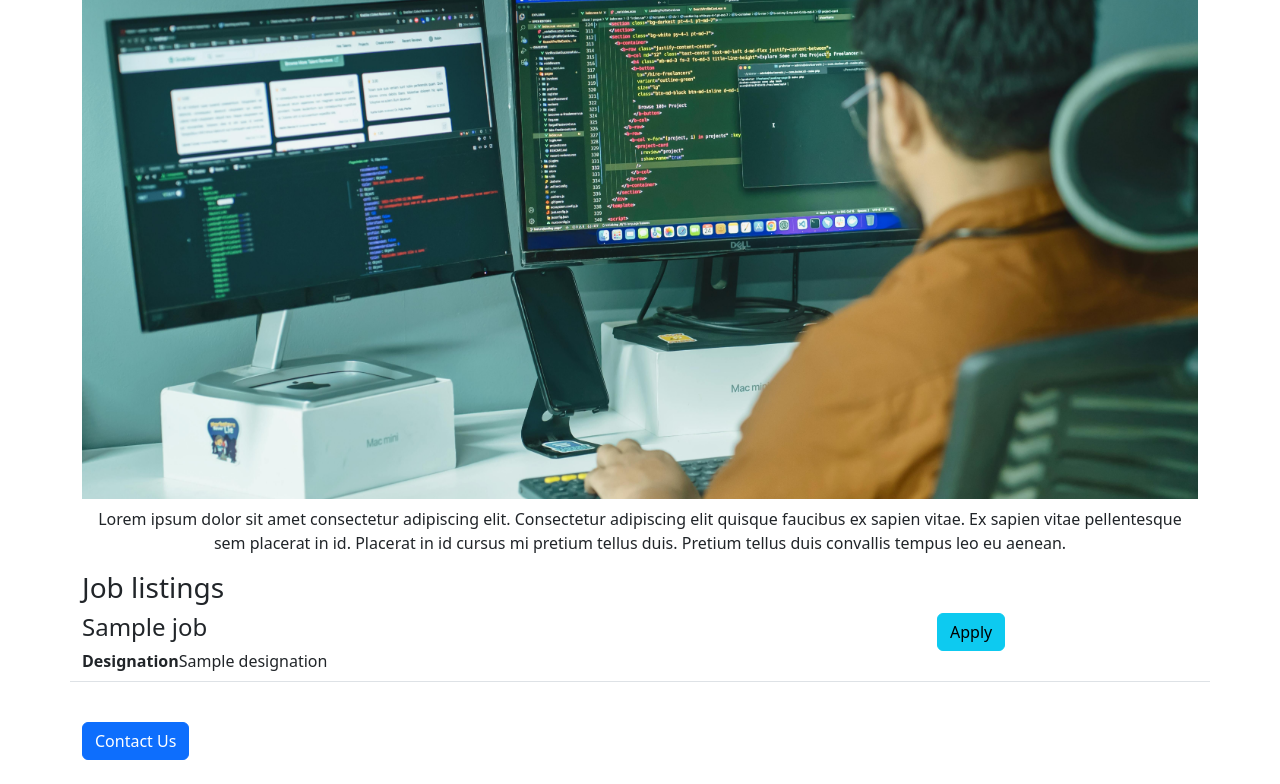
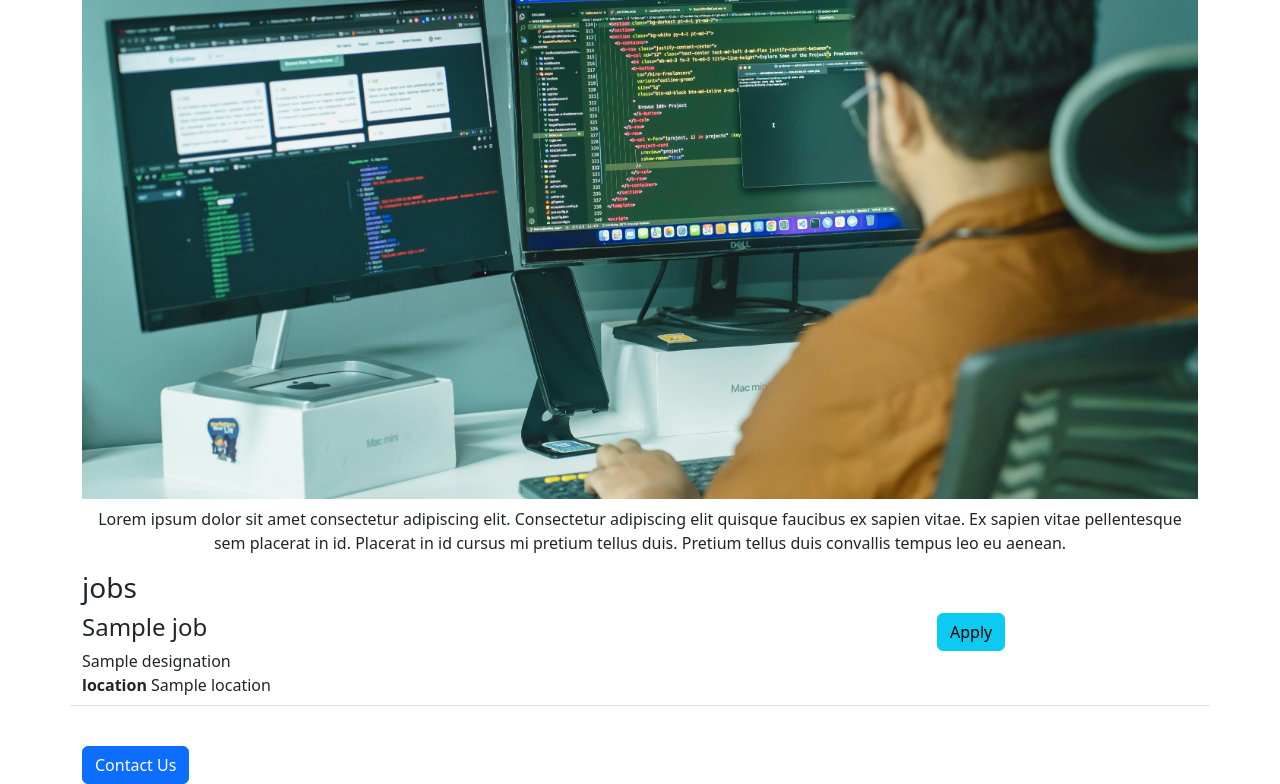
Before and after one commit to harshith-MAIN/Career_website, a Flask app: template templates/index.html in a window 1280 px wide. Shown: the part 161-945 px from the top of the page. Before the commit the page ends 921 px from the top, so only its background shows below. Run offline with Flask 3, Linux system fonts and the light colour scheme; the template is opened without the code that fills it: most values are stand-ins (such as "Sample title", 1, 10 or a date in 2020).

Commit message:
made changes

```diff
--- a/app.py
+++ b/app.py
@@ -1,28 +1,32 @@
 from flask import Flask,render_template,jsonify
+from database import load_jobs_from_db
 
 app = Flask(__name__)
 
-JOBS = [{
-    id :1,
-    "Desgination":" Data Analyst",
-    "Salary": 4000000
-},
-    {id :2,
-    "Desgination":"Analyst",
-    "Salary": 4030000
-},
-    {id :3,
-    "Desgination":" Data Science",
-    "Salary": 5000000
-},
-    {id :4,
-    "Desgination":" MLEngineer",
-    "Salary": 5000000
-}
-]
+'''JOBS = [{
+        id :1,
+        "Desgination":" Data Analyst",
+        "Salary": 4000000
+    },
+        {id :2,
+        "Desgination":"Analyst",
+        "Salary": 4030000
+    },
+        {id :3,
+        "Desgination":" Data Science",
+        "Salary": 5000000
+    },
+        {id :4,
+        "Desgination":" MLEngineer",
+        "Salary": 5000000
+    }
+    ]'''
+
+
 @app.route("/")
 def hello():
-    return render_template("index.html", jobs=JOBS)
+    jobs = load_jobs_from_db()
+    return render_template("index.html",jobs=jobs)
 
 '''@app.route("/api/jobs")
 def list_jobs():
--- a/templates/index.html
+++ b/templates/index.html
@@ -23,7 +23,7 @@
         Lorem ipsum dolor sit amet consectetur adipiscing elit. Consectetur adipiscing elit quisque faucibus ex sapien vitae. Ex sapien vitae pellentesque sem placerat in id. Placerat in id cursus mi pretium tellus duis. Pretium tellus duis convallis tempus leo eu aenean.
     </p>
 
-    <h3> Job listings</h3>
+    <h3>jobs</h3>
         <div>
             {% for job in jobs %}
                 {% include 'item.html' %}
--- a/templates/item.html
+++ b/templates/item.html
@@ -3,13 +3,19 @@
     <h4 style =  "rgb(100,125,100);mb-4; ">
                     {{job['title']}}
                 </h4>
-                <div><b>Designation</b>{{job['Designation']}}</div>
+                <div>{{job['Designation']}}</div>
+
+                <div>
+                    <b>location</b>
+                    {{job['location']}}
+                </div>
                 {% if 'Salary' in job %}
                 <div>
                     <b>Salary</b>
                     {{job['Salary']}}
                 </div>
                 {% endif %}
+
     </div>
     <div class = "col-3" style-"mt-4; mt-4">
                 <button type="button" class="btn btn-info">Apply</button>
```
Also changed, not shown: database.py (+16 -7 lines).
